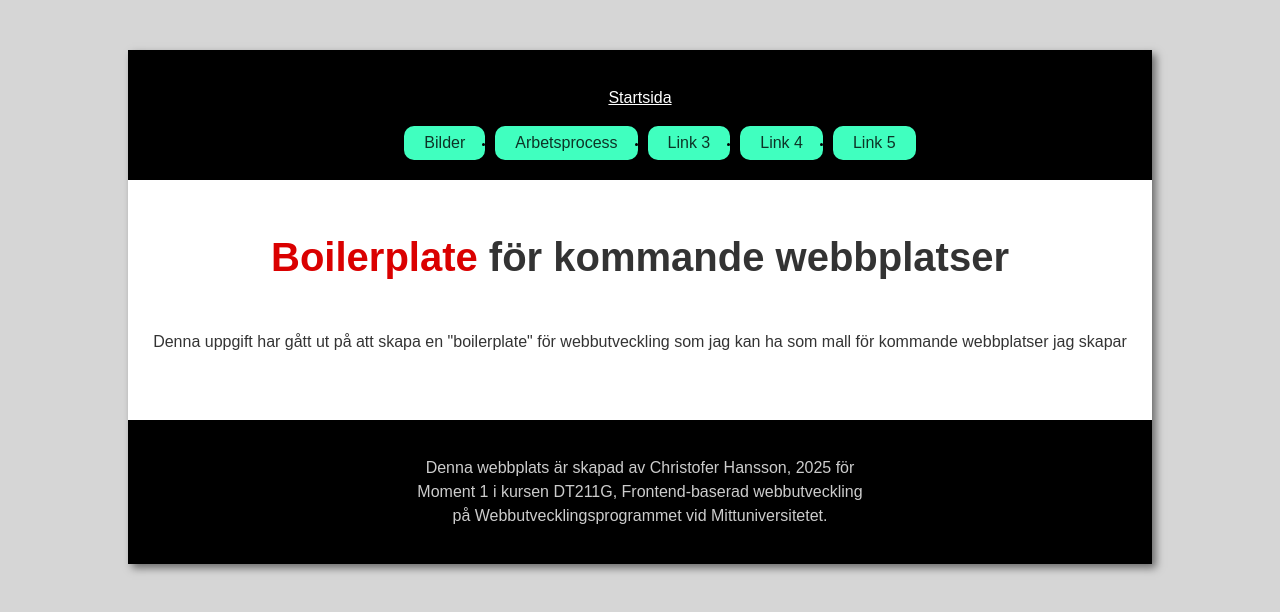
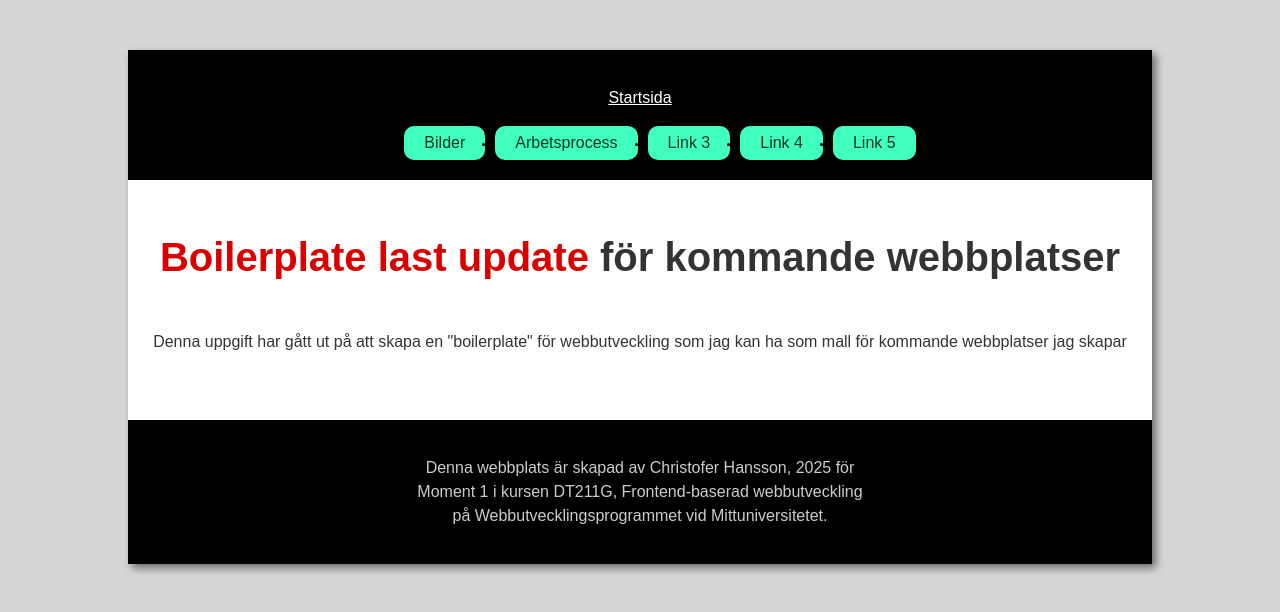
Before and after one commit to ChristoferCode/Moment1_Boilerplate, a website built with Parcel: page src/index.html in a window 1280 px wide. Built offline with nearby package versions, Linux system fonts and the light colour scheme.

Commit message:
test update

```diff
--- a/src/index.html
+++ b/src/index.html
@@ -49,7 +49,7 @@
         </header>
         <section>
             <div id="main">
-                <h1><span id="boil">Boilerplate</span> för kommande webbplatser</h1>
+                <h1><span id="boil">Boilerplate last update</span> för kommande webbplatser</h1>
 
                 <div class="brod">
                     <p>Denna uppgift har gått ut på att skapa en "boilerplate" för webbutveckling som jag kan ha som mall för kommande webbplatser jag skapar</p>
```
